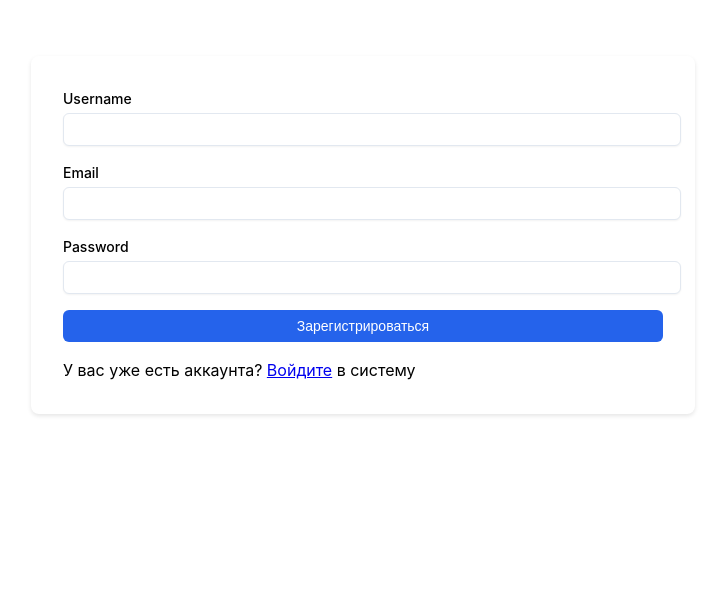
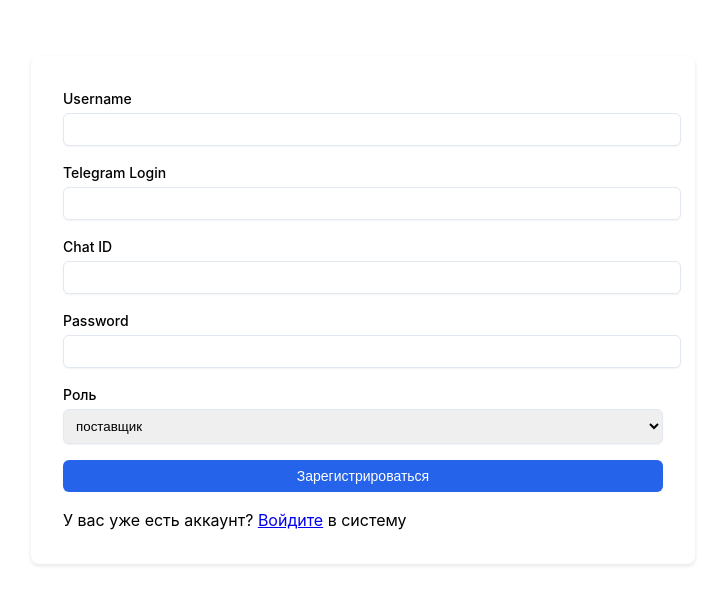
Before and after one commit to SystemAgainst/diplom-store-frontend, a React (Vite) app: page /register in a window 1280 px wide. Shown: the top 604 px of the page, without its empty margins (277-1002 px from the left). Built offline with nearby package versions, Linux system fonts and the light colour scheme.

Commit message:
feat: upd layout for register form

```diff
--- a/src/features/auth/ui/register-form.tsx
+++ b/src/features/auth/ui/register-form.tsx
@@ -1,29 +1,38 @@
 import { useState } from "react";
 import styles from "./style.module.css";
-import {Link} from "react-router-dom";
-import {routes} from "@/shared/config/routes.ts";
-// import { useAuth } from "../model/auth";
+import { Link } from "react-router-dom";
+import { routes } from "@/shared/config/routes";
+import { Role, ROLES } from "@/features/auth/model/types";
+import { authApi } from "../model/api";
+import {useUserStore} from "@/features/user/model/user-store.ts";
+
 
 interface RegisterFormData {
-  username: string;
-  email: string;
+  login: string;
+  loginTelegram: string;
   password: string;
+  chatId: string;
+  role: Role;
 }
 
 export const RegisterForm = () => {
+  const setUser = useUserStore((s) => s.setUser);
+
   const [formData, setFormData] = useState<RegisterFormData>({
-    email: "",
+    loginTelegram: "",
     password: "",
-    username: "",
+    login: "",
+    chatId: "",
+    role: ROLES.SUPPLIER,
   });
   const [error, setError] = useState<string>("");
 
-  // const { register } = useAuth();
 
   const handleSubmit = async (e: React.FormEvent) => {
     e.preventDefault();
     try {
-      // await register(formData);
+      const user = await authApi.register(formData);
+      setUser(user);
     } catch (err) {
       setError(err instanceof Error ? err.message : "Registration failed");
     }
@@ -32,33 +41,53 @@ export const RegisterForm = () => {
   return (
       <form onSubmit={handleSubmit} className={styles.formContainer}>
         <div>
-        <label htmlFor="username" className={styles.label}>
+          <label htmlFor="login" className={styles.label}>
             Username
           </label>
           <input
               type="text"
-          id="username"
-          value={formData.username}
+              id="login"
+              value={formData.login}
               onChange={(e) =>
-            setFormData({ ...formData, username: e.target.value })
+                  setFormData({...formData, login: e.target.value})
               }
               className={styles.inputGroup}
               required
           />
         </div>
+
         <div>
-        <label htmlFor="email" className={styles.label}>
-          Email
+          <label htmlFor="loginTelegram" className={styles.label}>
+            Telegram Login
           </label>
           <input
-          type="email"
-          id="email"
-          value={formData.email}
-          onChange={(e) => setFormData({ ...formData, email: e.target.value })}
+              type="text"
+              id="loginTelegram"
+              value={formData.loginTelegram}
+              onChange={(e) =>
+                  setFormData({...formData, loginTelegram: e.target.value})
+              }
               className={styles.inputGroup}
               required
           />
         </div>
+
+        <div>
+          <label htmlFor="chatId" className={styles.label}>
+            Chat ID
+          </label>
+          <input
+              type="text"
+              id="chatId"
+              value={formData.chatId}
+              onChange={(e) =>
+                  setFormData({...formData, chatId: e.target.value})
+              }
+              className={styles.inputGroup}
+              required
+          />
+        </div>
+
         <div>
           <label htmlFor="password" className={styles.label}>
             Password
@@ -68,18 +97,47 @@ export const RegisterForm = () => {
               id="password"
               value={formData.password}
               onChange={(e) =>
-            setFormData({ ...formData, password: e.target.value })
+                  setFormData({...formData, password: e.target.value})
               }
               className={styles.inputGroup}
               required
           />
         </div>
+
+        <div>
+          <label htmlFor="role" className={styles.label}>
+            Роль
+          </label>
+          <select
+              id="role"
+              value={formData.role || ""}
+              onChange={(e) =>
+                  setFormData({...formData, role: e.target.value as Role})
+              }
+              className={styles.inputGroup}
+              required
+          >
+            <option value="" disabled>
+              -- Выберите роль --
+            </option>
+            {Object.entries(ROLES).map(([key, value]) => (
+                <option key={key} value={value}>
+                  {value}
+                </option>
+            ))}
+          </select>
+        </div>
+
         {error && <div className={styles.error}>{error}</div>}
+
         <button type="submit" className={styles.button}>
           Зарегистрироваться
         </button>
 
-      <span>У вас уже есть аккаунта? <Link to={routes.login}>Войдите</Link> в систему</span>
+        <span>
+      У вас уже есть аккаунт?{" "}
+          <Link to={routes.login}>Войдите</Link> в систему
+    </span>
       </form>
   );
 };
```
Lines whose indentation alone changed are shown as unchanged.
